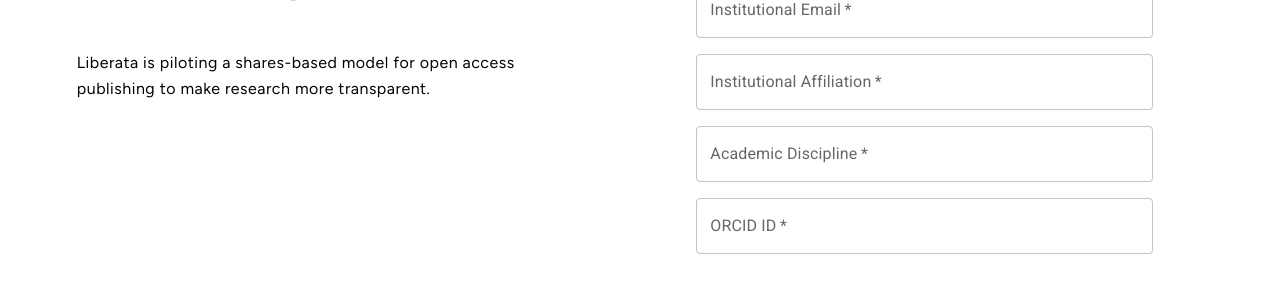
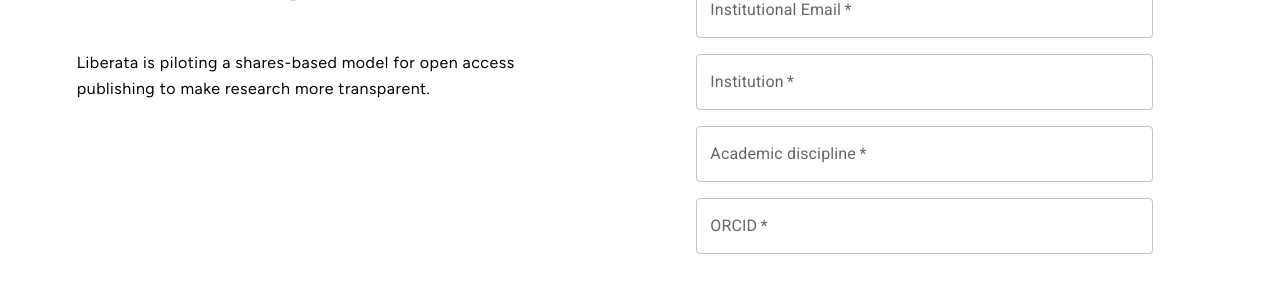
Before and after one commit to christinapan98/liberata, a React (Create React App) app: page /beta-signup in a window 1280 px wide. Shown: the part 378-665 px from the top of the page. Built offline with nearby package versions, Linux system fonts and the light colour scheme.

Commit message:
fix header

```diff
--- a/src/components/Header.css
+++ b/src/components/Header.css
@@ -4,7 +4,7 @@
   flex-direction: column;
   align-items: center;
   top: 0;
-  left:0;
+  left: 0;
   z-index: 9999;
   margin-left: auto;
   margin-right: auto;
--- a/src/components/Header.tsx
+++ b/src/components/Header.tsx
@@ -1,4 +1,5 @@
 import React, {useState, useEffect} from 'react';
+import { useLocation } from "react-router-dom";
 import {ArrowOutward} from '@mui/icons-material';
 import {NavLink} from 'react-router-dom';
 import { Link } from 'react-router-dom';
@@ -9,10 +10,17 @@ import './Header.css';
 
 function Header({scrollToSection = () => {} }) {
   //Control the animation of header when scrolled past Intro
+  const location = useLocation();
   const [scrolledPastIntro, setscrolledPastIntro] = useState(false);
   useEffect(() => {
+    if (location.pathname === "/beta-signup") {
+      setscrolledPastIntro(true);
+      return;
+    }
+
     const handleScroll = () => {
       const introBackground = document.getElementById("intro");
+      // If we're on /beta-signup → force scrolled state
       if (!introBackground) {
         setscrolledPastIntro(true);
         return;
--- a/src/components/Hook.tsx
+++ b/src/components/Hook.tsx
@@ -21,7 +21,7 @@ function Hook({header, subheader, subtext}:HookProps) {
           <Link to="/beta-signup" style={{backgroundColor: 'transparent', color: 'white', border: '2px solid white', opacity: .8, padding: '10px 15px', borderRadius: '999px'}}>Sign up for beta</Link>
         </div>
 
-        <div style={{width: 'inherit', display: 'flex', justifyContent: 'end', marginTop: '2vh', opacity: .8}}>
+        <div style={{width: 'inherit', display: 'flex', justifyContent: 'end', marginTop: '0vh', opacity: .8}}>
           <div className="Hook-subheader">
             {subheader}
           </div>
--- a/src/pages/BetaSignupPage.tsx
+++ b/src/pages/BetaSignupPage.tsx
@@ -21,14 +21,14 @@ function BetaSignupPage() {
   const [isSuccessVisible, setSuccessVisible] = useState(false);
   const [isErrorVisible, setErrorVisible] = useState(false);
 
-  const googleSheetApiUrl = "https://script.google.com/macros/s/AKfycbxchrd6z0S5m9iTjppPeIlwyGuiSoH4UqqoUe6c0uwkBU09BaHbOVOs82Qc1TWVC0QL/exec";
+  const googleSheetApiUrl = "https://script.google.com/macros/s/AKfycbwuRnh_I88YjrfUZek7Yw3Pb-5EtJPcDtq_cG7IJA9Yu5wVgl18KqmDdW0x95pVeRM8/exec";
 
   const handleBetaSignupFormSubmit = (e: any) => {
     e.preventDefault();
 
     setLoading(true);
     const formData = new FormData();
-    formData.append("Email", emailInputValue);
+    formData.append("Institutional Email", emailInputValue);
     formData.append("First name", fNameInputValue);
     formData.append("Last name", lNameInputValue);
     formData.append("Institution", institutionInputValue);
@@ -118,7 +118,7 @@ function BetaSignupPage() {
             />
 
             <TextField
-              label="Institutional Affiliation"
+              label="Institution"
               required
               className="BetaSignup-input"
               value={institutionInputValue}
@@ -128,7 +128,7 @@ function BetaSignupPage() {
             />
 
             <TextField
-              label="Academic Discipline"
+              label="Academic discipline"
               required
               className="BetaSignup-input"
               value={disciplineInputValue}
@@ -136,7 +136,7 @@ function BetaSignupPage() {
               // onBlur={() => validateFName(fNameInputValue)}
             />
             <TextField
-              label="ORCID ID"
+              label="ORCID"
               required
               className="BetaSignup-input"
 
```
